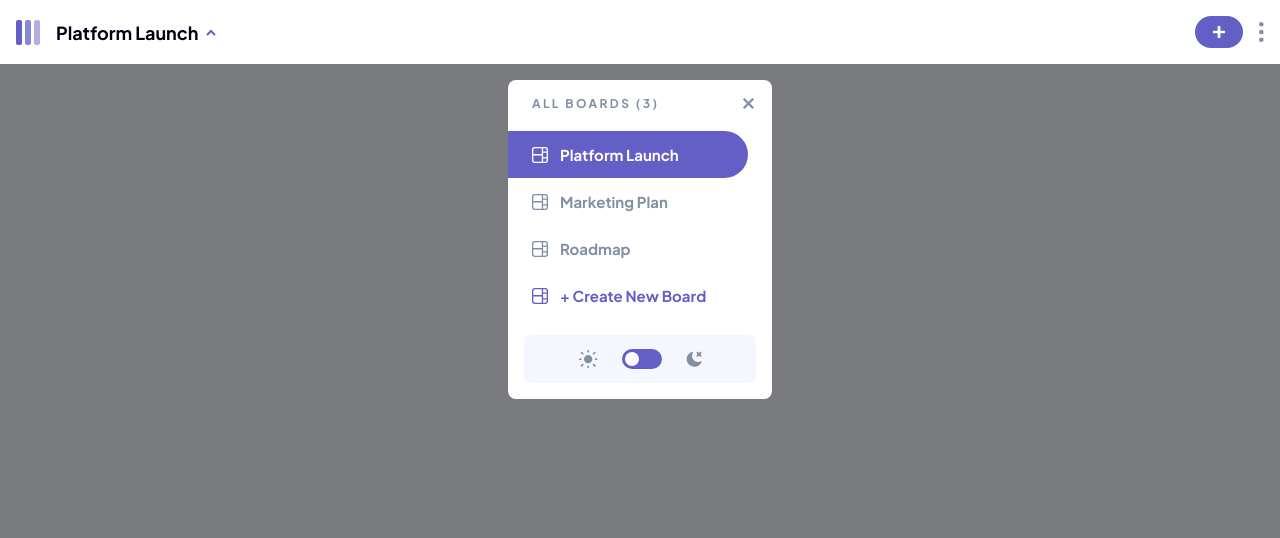
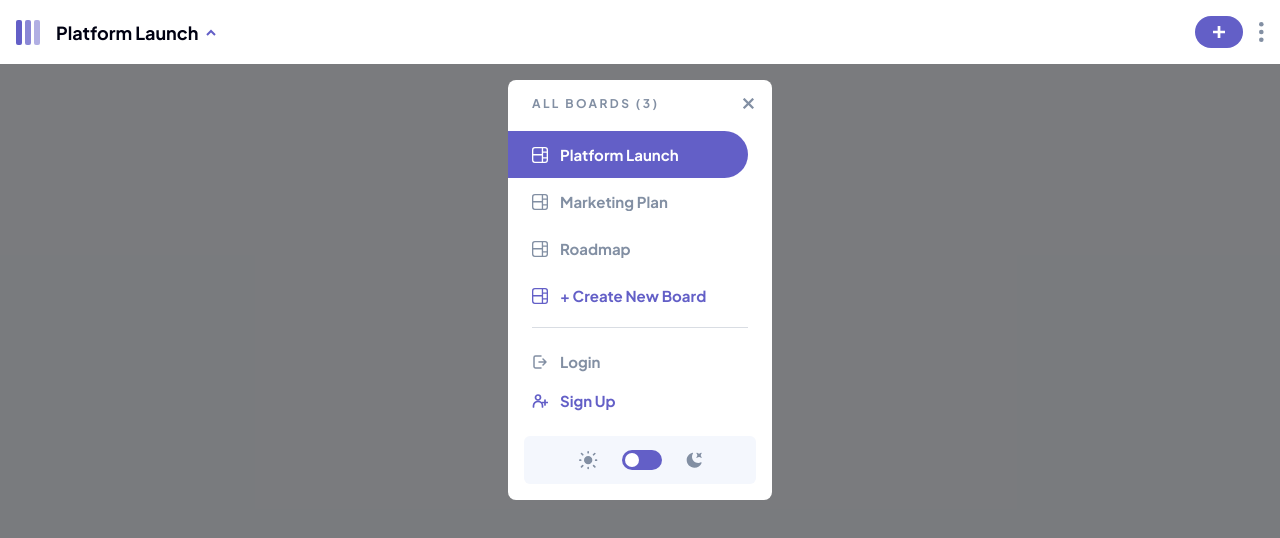
Before and after one commit to CodingWithJiro/frontend-mentor-kanban-task-management-web-app, a Next.js app: page / in a window 1280 px wide. Both pictures are taken after a click on the button 211 px from the left and 32 px from the top of the page. Shown: the top 538 px of the page. Built offline with nearby package versions, Linux system fonts and the light colour scheme.

Commit message:
feat(auth): add login and sign up buttons to board theme switcher modal

```diff
--- /dev/null
+++ b/src/components/auth/login-button.tsx
@@ -0,0 +1,25 @@
+export default function LoginButton() {
+  return (
+    <button
+      className="text-heading-m text-medium-gray focus-visible:outline-main-purple flex w-full cursor-pointer items-center justify-start gap-3 rounded-r-full px-6 py-2.5 font-bold underline-offset-4 -outline-offset-3 outline-transparent transition-colors hover:underline focus-visible:outline-2"
+      type="button"
+    >
+      <svg
+        width="16"
+        height="16"
+        viewBox="0 0 16 16"
+        fill="none"
+        stroke="currentColor"
+        strokeWidth="1.5"
+        strokeLinecap="round"
+        strokeLinejoin="round"
+        xmlns="http://www.w3.org/2000/svg"
+        aria-hidden="true"
+      >
+        <path d="M9 2H3.5A1.5 1.5 0 0 0 2 3.5v9A1.5 1.5 0 0 0 3.5 14H9" />
+        <path d="M7 8h7m-3-3 3 3-3 3" />
+      </svg>
+      <span>Login</span>
+    </button>
+  );
+}
--- /dev/null
+++ b/src/components/auth/sign-up-button.tsx
@@ -0,0 +1,26 @@
+export default function SignUpButton() {
+  return (
+    <button
+      className="text-heading-m text-main-purple focus-visible:outline-main-purple flex w-full cursor-pointer items-center justify-start gap-3 rounded-r-full px-6 py-2.5 font-bold underline-offset-4 -outline-offset-3 outline-transparent transition-colors hover:underline focus-visible:outline-2"
+      type="button"
+    >
+      <svg
+        width="16"
+        height="16"
+        viewBox="0 0 16 16"
+        fill="none"
+        stroke="currentColor"
+        strokeWidth="1.7"
+        strokeLinecap="round"
+        strokeLinejoin="round"
+        xmlns="http://www.w3.org/2000/svg"
+        aria-hidden="true"
+      >
+        <circle cx="6" cy="4.5" r="2.5" />
+        <path d="M1.5 14v-1.2A4.5 4.5 0 0 1 6 8.3a4.5 4.5 0 0 1 4.5 4.5V14" />
+        <path d="M13 7v5m-2.5-2.5h5" />
+      </svg>
+      <span>Sign Up</span>
+    </button>
+  );
+}
--- a/src/components/board/board-theme-switcher-modal.tsx
+++ b/src/components/board/board-theme-switcher-modal.tsx
@@ -3,6 +3,8 @@ import ThemeToggle from '../theme/theme-toggle';
 import CloseButton from '../ui/close-button';
 import CreateNewBoardButton from './create-new-board-button';
 import AllBoardList from './all-board-list';
+import LoginButton from '../auth/login-button';
+import SignUpButton from '../auth/sign-up-button';
 
 interface BoardThemeSwitcherModalProps {
   onClose: () => void;
@@ -26,6 +28,11 @@ export default function BoardThemeSwitcherModal({
         <div className="-ml-6 flex flex-col">
           <CreateNewBoardButton />
         </div>
+        <hr className="bg-medium-gray/30 mx-auto mt-2 mb-3.5 h-px border-0" />
+        <div className="-ml-6 flex flex-col">
+          <LoginButton />
+          <SignUpButton />
+        </div>
       </section>
       <ThemeToggle />
     </dialog>
```
